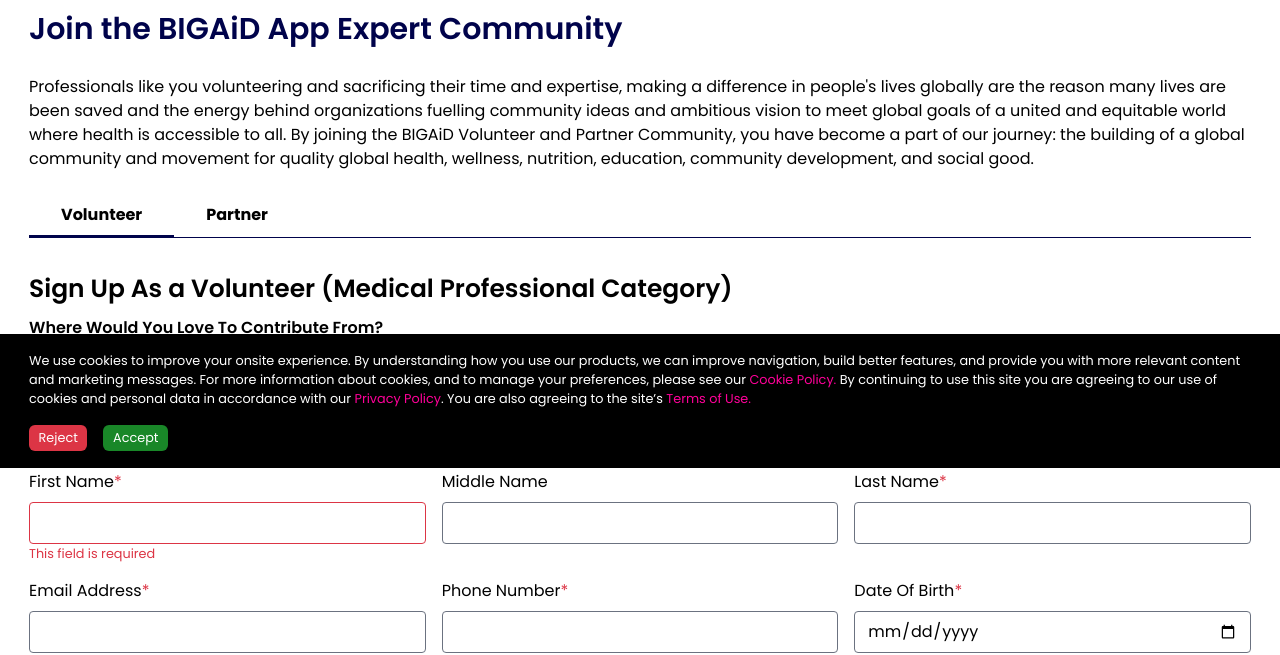
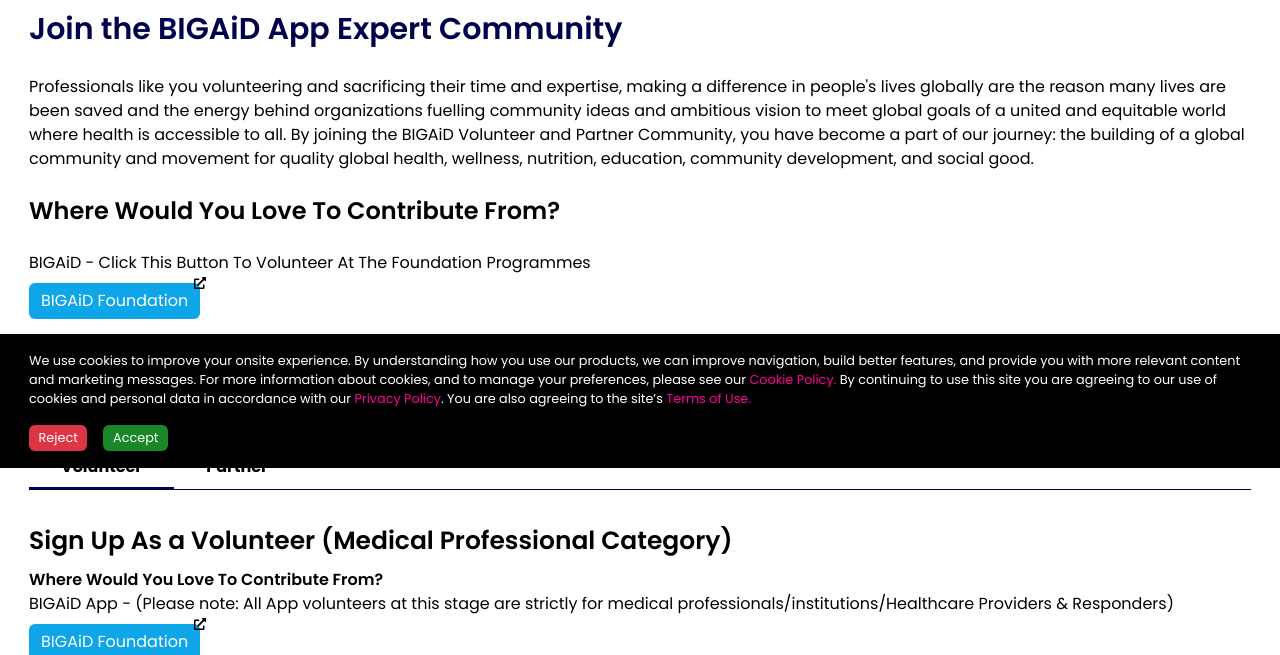
Before and after one commit to iballi2017/bigaid, a PHP site: page /pages/volunteer-and-partnership-registration.php in a window 1280 px wide. Shown: the part 332-987 px from the top of the page. Run offline with PHP 8.4, Linux system fonts and the light colour scheme; some libraries are stand-ins or nearby versions.

Commit message:
BIGAiD Project Feedback

```diff
--- a/src/components/volunteer-form.php
+++ b/src/components/volunteer-form.php
@@ -197,7 +197,6 @@
         <label for="why-would-you-want-to-volunteer-with-BIGAiD" class="block mb-2 cursor-pointer">Why would You Want To Volunteer With BIGAiD?</label>
         <textarea name="why-would-you-want-to-volunteer-with-BIGAiD" id="why-would-you-want-to-volunteer-with-BIGAiD" cols="30" rows="3" class="block w-full rounded"></textarea>
         <small class="text-sky-600 text-bold">State clearly What You hope to achieve as a volunteer</small>
-
     </fieldset>
     <hr class="my-8" />
 
--- a/src/pages/volunteer-and-partnership-registration.php
+++ b/src/pages/volunteer-and-partnership-registration.php
@@ -15,8 +15,25 @@ include_once("../components/header.php");
         <div class="wrap-container">
             <h2 class="fw-bold fs-300 mb-2 md:mb-6 text-primary">Join the BIGAiD App Expert Community</h2>
             <p class=" mb-2 md:mb-6">Professionals like you volunteering and sacrificing their time and expertise, making a difference in people's lives globally are the reason many lives are been saved and the energy behind organizations fuelling community ideas and ambitious vision to meet global goals of a united and equitable world where health is accessible to all.
-                By joining the BIGAiD Volunteer and Partner Community, you have become a part of our journey: the building of a global community and movement for quality global health, wellness, nutrition, education, community development, and social good.
+                By joining the BIGAiD Volunteer and Partner Community, you have become a part of our journey: the building of a global community and movement for quality global health, wellness, nutrition, education, community development, and social good.
             </p>
+            <article class="mb-8">
+                <h3 class="fw-bold text-2xl"> Where Would You Love To Contribute From?</h3>
+                <br/>
+                <p>
+                    BIGAiD - Click This Button To Volunteer At The Foundation Programmes<br/>
+                    <a href="https://biggulfgroup.com/bigaid/volunteer/" target="_blank" class="btn text-white transition-colors block bg-sky-500 hover:bg-sky-700 mt-2 external-link">BIGAiD Foundation</a>
+                </p>
+                <br/>
+                <p>
+                    BIGAiD App - <em>(Please note: All App volunteers at this stage are strictly for medical professionals/institutions/Healthcare Providers & Responders)</em>
+                </p>
+                <br/>
+                <p class="fs-150">
+                    Continue With The Form Below As A <span class="fw-bolder" style="border-bottom: 2px dashed black;">Medical Professional</span>
+                </p>
+            </article>
+
 
             <!-- TAB NAVIGATION -->
             <div class="tab-nav vertical mb-8">
--- a/src/sass/_utility/_index.scss
+++ b/src/sass/_utility/_index.scss
@@ -273,10 +273,13 @@
 .from-bottom {
   transform: translateY(50%);
 }
+em {
+  font-style: italic;
+}
 
-.external-link{
+.external-link {
   position: relative;
-  &::after{
+  &::after {
     content: "";
     display: block;
     height: 12px;
--- a/src/stylesheets/main.css
+++ b/src/stylesheets/main.css
@@ -487,6 +487,10 @@ html {
   transform: translateY(50%);
 }
 
+em {
+  font-style: italic;
+}
+
 .external-link {
   position: relative;
 }
```
Also changed, not shown: src/stylesheets/tailwindcss/tailwind.css, 1 other file.
